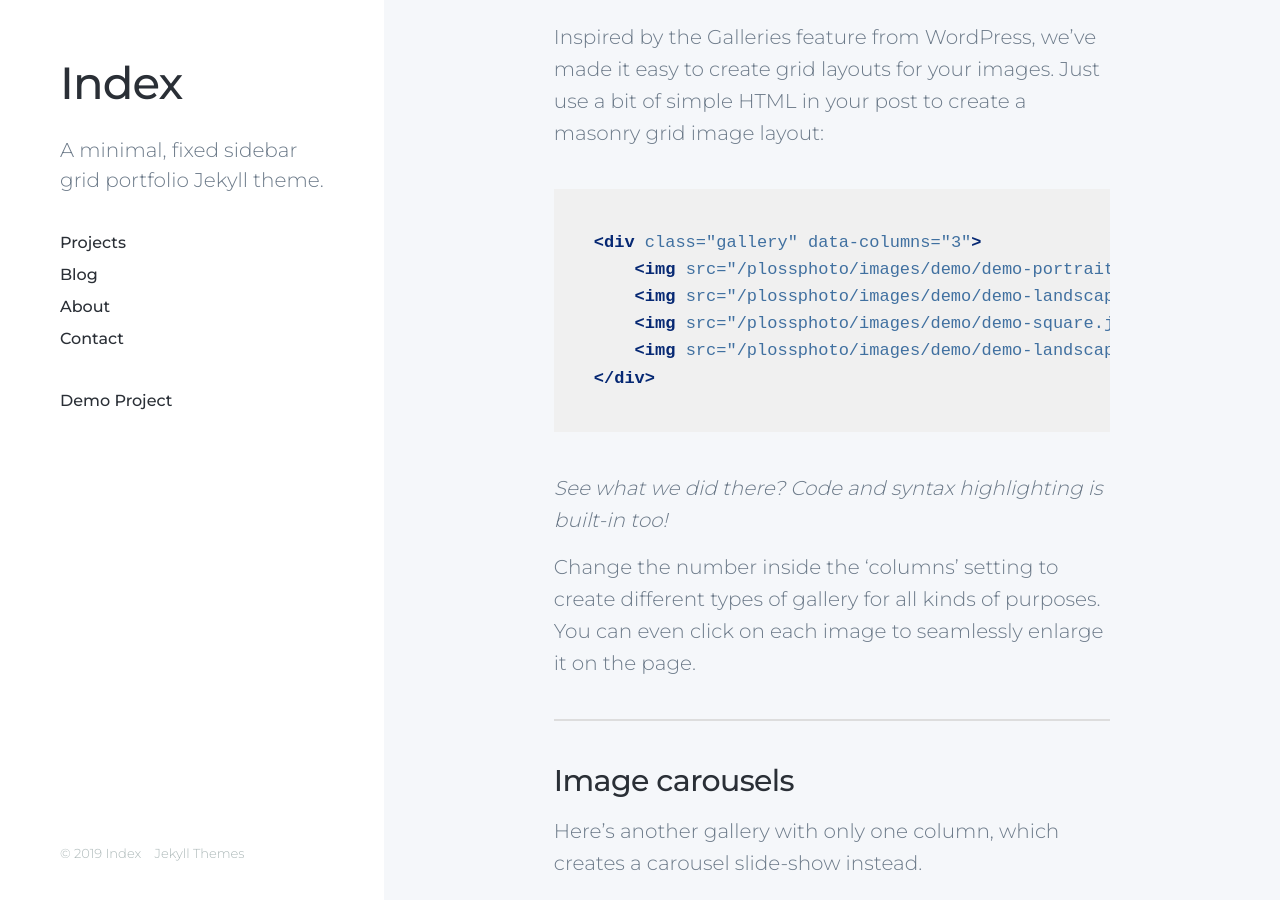
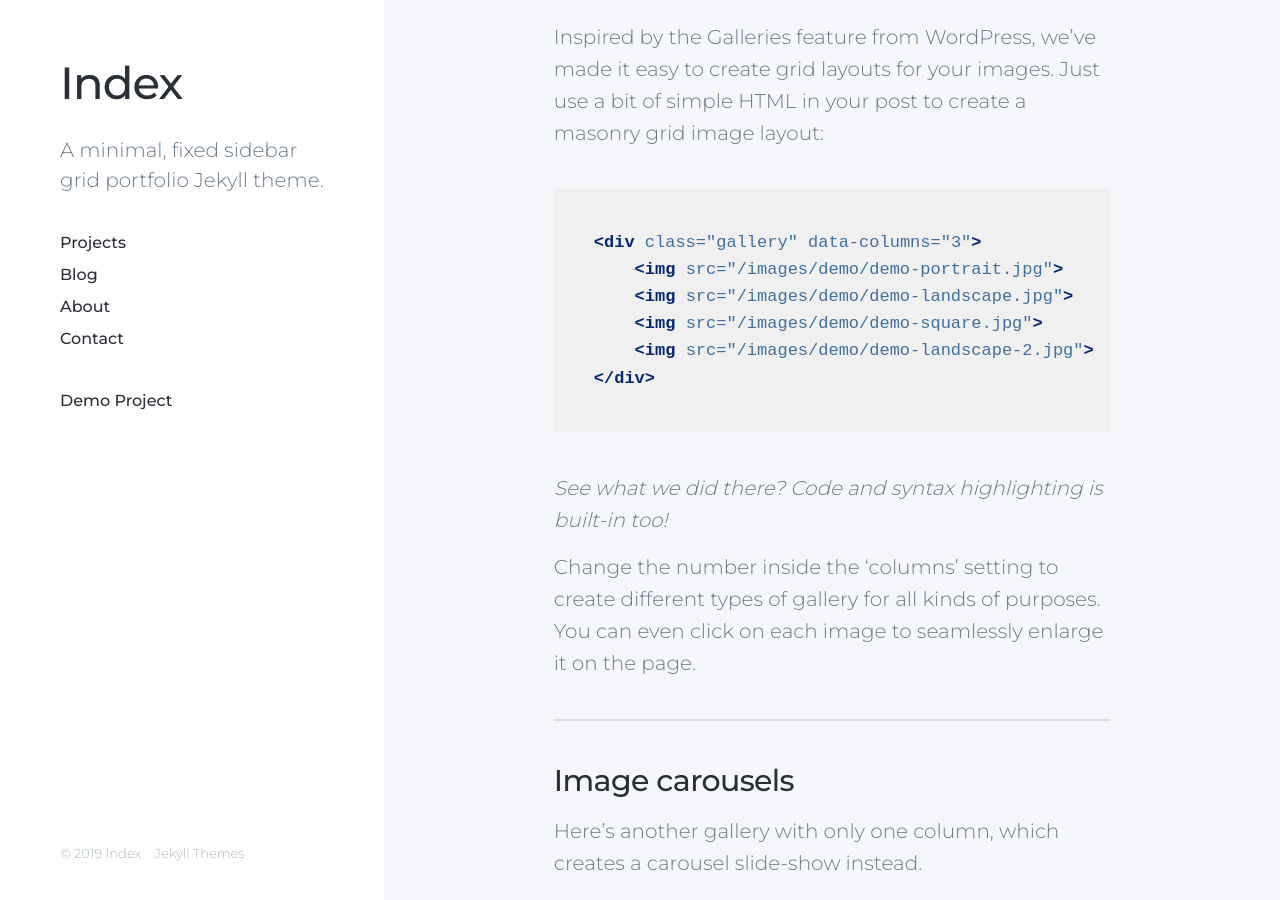
Before and after one commit to paulgerold/plossphoto, a Jekyll site: the page built from _posts/2018-06-30-demo-post.md, in a window 1280 px wide and 900 px high, scrolled down 3144 px. Built offline with Jekyll 4.4.1, drawn with Linux system fonts in a browser that asks for light colours; nearby versions of some CDN libraries.

Commit message:
edit baseurl prod

```diff
--- a/_config.yml
+++ b/_config.yml
@@ -1,5 +1,5 @@
 site: Index Jekyll Theme
-baseurl: "/plossphoto"
+baseurl: ""
 collections:
   pages:
     output: true
```
Also changed, not shown: _projects/2018-06-30-demo-project.md (+8 -8 lines), 10 other files.
